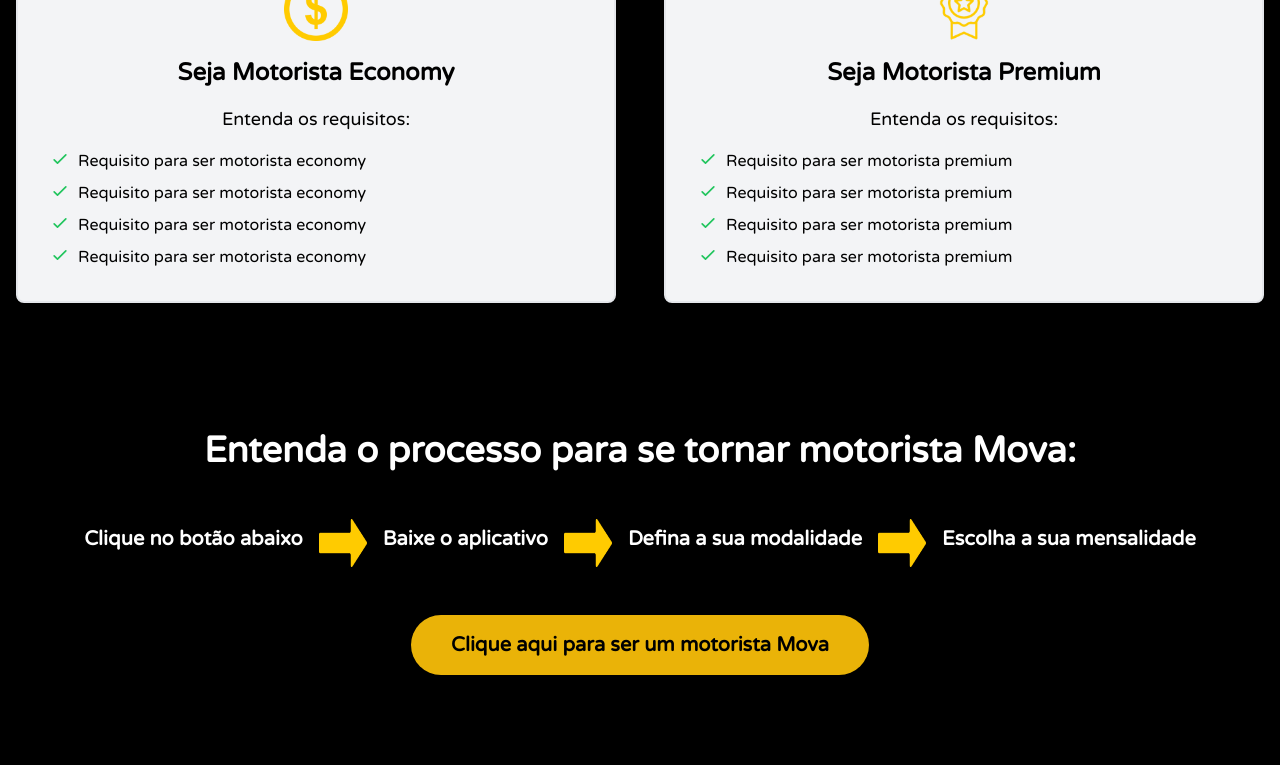
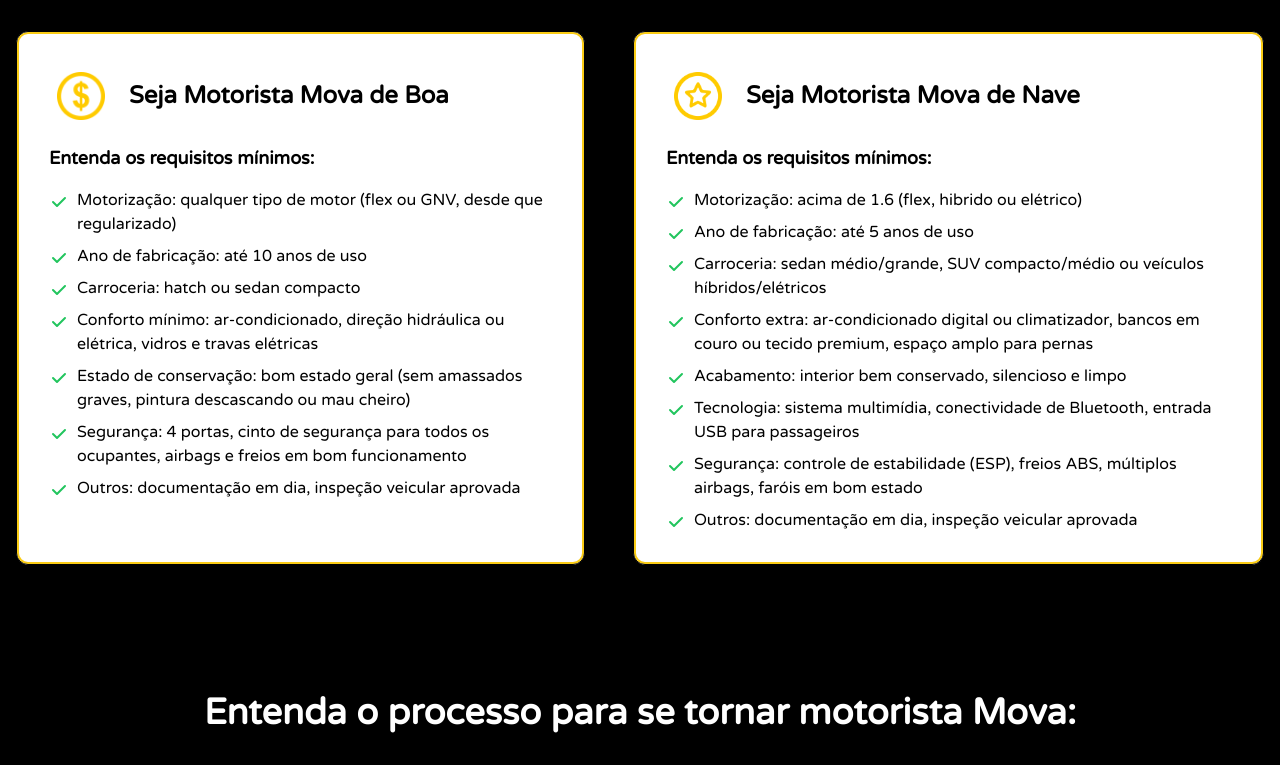
Before and after one commit to andradeFLucas/pSiteMovaV2, a plain HTML site: page seja-motorista.html in a window 1280 px wide. Shown: the part 729-1494 px from the top of the page. Drawn offline with nearby package versions, Linux system fonts and the light colour scheme.

Commit message:
Seja motorista ajustado
Icons alterados e requisitos tbm

```diff
--- a/seja-motorista.html
+++ b/seja-motorista.html
@@ -111,36 +111,50 @@
         <!-- Seção de Modalidades (Economy e Premium) - Fundo alterado para preto -->
         <section class="py-16 bg-black text-white">
             <div class="container mx-auto px-4">
-                <div class="grid grid-cols-1 lg:grid-cols-2 gap-12">
-                    <!-- Card Seja Motorista Economy -->
-                    <div class="bg-gray-100 p-8 rounded-lg shadow-lg border-2 border-gray-200 text-center text-black">
-                        <div class="flex justify-center mb-4">
-                            <!-- Ícone de dinheiro -->
-                            <img src="img/Ilustra_Seja_Economy.png" style="width: 64px; height: 64px;" alt="Ícone" />
+                <h2 class="text-3xl lg:text-4xl font-bold mb-12 text-center">
+                    Escolha a sua categoria de motorista:
+                </h2>
+                <div class="flex flex-col md:flex-row justify-center items-stretch gap-12">
+                    <!-- Card Seja Motorista Mova de Boa -->
+                    <div class="bg-white p-8 rounded-xl shadow-lg border border-black text-left text-black ring-2 ring-inset ring-yellow-400">
+                        <div class="flex items-center gap-4 mb-4">
+<!--                     Ícone de dinheiro (PNG) -->
+                            <div class="rounded-full flex-shrink-0 w-16 h-16 flex items-center justify-center">
+                                <img src="img/Ilustra_Seja_Economy.png" alt="Ícone Mova de Boa" class="w-12 h-12" onerror="this.onerror=null;this.src='https://placehold.co/48x48/000000/FFFFFF?text=R$';" />
+                            </div>
+                            <h3 class="text-2xl font-bold">Seja Motorista Mova de Boa</h3>
                         </div>
-                        <h3 class="text-2xl font-bold mb-4">Seja Motorista Economy</h3>
-                        <p class="text-lg mb-4">Entenda os requisitos:</p>
+                        <p class="text-lg mb-4 font-semibold">Entenda os requisitos mínimos:</p>
                         <ul class="text-left space-y-2 text-base">
-                            <li class="flex items-start"><svg class="w-5 h-5 mr-2 text-green-500 flex-shrink-0" fill="none" stroke="currentColor" viewBox="0 0 24 24" xmlns="http://www.w3.org/2000/svg"><path stroke-linecap="round" stroke-linejoin="round" stroke-width="2" d="M5 13l4 4L19 7"></path></svg>Requisito para ser motorista economy</li>
-                            <li class="flex items-start"><svg class="w-5 h-5 mr-2 text-green-500 flex-shrink-0" fill="none" stroke="currentColor" viewBox="0 0 24 24" xmlns="http://www.w3.org/2000/svg"><path stroke-linecap="round" stroke-linejoin="round" stroke-width="2" d="M5 13l4 4L19 7"></path></svg>Requisito para ser motorista economy</li>
-                            <li class="flex items-start"><svg class="w-5 h-5 mr-2 text-green-500 flex-shrink-0" fill="none" stroke="currentColor" viewBox="0 0 24 24" xmlns="http://www.w3.org/2000/svg"><path stroke-linecap="round" stroke-linejoin="round" stroke-width="2" d="M5 13l4 4L19 7"></path></svg>Requisito para ser motorista economy</li>
-                            <li class="flex items-start"><svg class="w-5 h-5 mr-2 text-green-500 flex-shrink-0" fill="none" stroke="currentColor" viewBox="0 0 24 24" xmlns="http://www.w3.org/2000/svg"><path stroke-linecap="round" stroke-linejoin="round" stroke-width="2" d="M5 13l4 4L19 7"></path></svg>Requisito para ser motorista economy</li>
+                            <li class="flex items-start"><svg class="w-5 h-5 mr-2 mt-1 text-green-500 flex-shrink-0" fill="currentColor" viewBox="0 0 20 20"><path fill-rule="evenodd" d="M16.707 5.293a1 1 0 010 1.414l-8 8a1 1 0 01-1.414 0l-4-4a1 1 0 011.414-1.414L8 12.586l7.293-7.293a1 1 0 011.414 0z" clip-rule="evenodd"></path></svg>Motorização: qualquer tipo de motor (flex ou GNV, desde que regularizado)</li>
+                            <li class="flex items-start"><svg class="w-5 h-5 mr-2 mt-1 text-green-500 flex-shrink-0" fill="currentColor" viewBox="0 0 20 20"><path fill-rule="evenodd" d="M16.707 5.293a1 1 0 010 1.414l-8 8a1 1 0 01-1.414 0l-4-4a1 1 0 011.414-1.414L8 12.586l7.293-7.293a1 1 0 011.414 0z" clip-rule="evenodd"></path></svg>Ano de fabricação: até 10 anos de uso</li>
+                            <li class="flex items-start"><svg class="w-5 h-5 mr-2 mt-1 text-green-500 flex-shrink-0" fill="currentColor" viewBox="0 0 20 20"><path fill-rule="evenodd" d="M16.707 5.293a1 1 0 010 1.414l-8 8a1 1 0 01-1.414 0l-4-4a1 1 0 011.414-1.414L8 12.586l7.293-7.293a1 1 0 011.414 0z" clip-rule="evenodd"></path></svg>Carroceria: hatch ou sedan compacto</li>
+                            <li class="flex items-start"><svg class="w-5 h-5 mr-2 mt-1 text-green-500 flex-shrink-0" fill="currentColor" viewBox="0 0 20 20"><path fill-rule="evenodd" d="M16.707 5.293a1 1 0 010 1.414l-8 8a1 1 0 01-1.414 0l-4-4a1 1 0 011.414-1.414L8 12.586l7.293-7.293a1 1 0 011.414 0z" clip-rule="evenodd"></path></svg>Conforto mínimo: ar-condicionado, direção hidráulica ou elétrica, vidros e travas elétricas</li>
+                            <li class="flex items-start"><svg class="w-5 h-5 mr-2 mt-1 text-green-500 flex-shrink-0" fill="currentColor" viewBox="0 0 20 20"><path fill-rule="evenodd" d="M16.707 5.293a1 1 0 010 1.414l-8 8a1 1 0 01-1.414 0l-4-4a1 1 0 011.414-1.414L8 12.586l7.293-7.293a1 1 0 011.414 0z" clip-rule="evenodd"></path></svg>Estado de conservação: bom estado geral (sem amassados graves, pintura descascando ou mau cheiro)</li>
+                            <li class="flex items-start"><svg class="w-5 h-5 mr-2 mt-1 text-green-500 flex-shrink-0" fill="currentColor" viewBox="0 0 20 20"><path fill-rule="evenodd" d="M16.707 5.293a1 1 0 010 1.414l-8 8a1 1 0 01-1.414 0l-4-4a1 1 0 011.414-1.414L8 12.586l7.293-7.293a1 1 0 011.414 0z" clip-rule="evenodd"></path></svg>Segurança: 4 portas, cinto de segurança para todos os ocupantes, airbags e freios em bom funcionamento</li>
+                            <li class="flex items-start"><svg class="w-5 h-5 mr-2 mt-1 text-green-500 flex-shrink-0" fill="currentColor" viewBox="0 0 20 20"><path fill-rule="evenodd" d="M16.707 5.293a1 1 0 010 1.414l-8 8a1 1 0 01-1.414 0l-4-4a1 1 0 011.414-1.414L8 12.586l7.293-7.293a1 1 0 011.414 0z" clip-rule="evenodd"></path></svg>Outros: documentação em dia, inspeção veicular aprovada</li>
                         </ul>
                     </div>
 
-                    <!-- Card Seja Motorista Premium -->
-                    <div class="bg-gray-100 p-8 rounded-lg shadow-lg border-2 border-gray-200 text-center text-black">
-                        <div class="flex justify-center mb-4">
-                            <!-- Ícone de estrela/troféu -->
-                            <img src="img/Seja-Premium.png" style="width: 64px; height: 64px;" alt="Ícone" />
+                    <!-- Card Seja Motorista Mova de Nave -->
+                    <div class="bg-white p-8 rounded-xl shadow-lg border border-black text-left text-black ring-2 ring-inset ring-yellow-400">
+                        <div class="flex items-center gap-4 mb-4">
+                            <!-- Ícone de estrela/troféu (SVG) -->
+                            <div class="rounded-full flex-shrink-0 w-16 h-16 flex items-center justify-center">
+                                <img src="img/Mova_deNave.png" alt="Ícone Mova de Boa" class="w-12 h-12" onerror="this.onerror=null;this.src='https://placehold.co/48x48/000000/FFFFFF?text=R$';" />
+                            </div>
+                            <h3 class="text-2xl font-bold">Seja Motorista Mova de Nave</h3>
                         </div>
-                        <h3 class="text-2xl font-bold mb-4">Seja Motorista Premium</h3>
-                        <p class="text-lg mb-4">Entenda os requisitos:</p>
+                        <p class="text-lg mb-4 font-semibold">Entenda os requisitos mínimos:</p>
                         <ul class="text-left space-y-2 text-base">
-                            <li class="flex items-start"><svg class="w-5 h-5 mr-2 text-green-500 flex-shrink-0" fill="none" stroke="currentColor" viewBox="0 0 24 24" xmlns="http://www.w3.org/2000/svg"><path stroke-linecap="round" stroke-linejoin="round" stroke-width="2" d="M5 13l4 4L19 7"></path></svg>Requisito para ser motorista premium</li>
-                            <li class="flex items-start"><svg class="w-5 h-5 mr-2 text-green-500 flex-shrink-0" fill="none" stroke="currentColor" viewBox="0 0 24 24" xmlns="http://www.w3.org/2000/svg"><path stroke-linecap="round" stroke-linejoin="round" stroke-width="2" d="M5 13l4 4L19 7"></path></svg>Requisito para ser motorista premium</li>
-                            <li class="flex items-start"><svg class="w-5 h-5 mr-2 text-green-500 flex-shrink-0" fill="none" stroke="currentColor" viewBox="0 0 24 24" xmlns="http://www.w3.org/2000/svg"><path stroke-linecap="round" stroke-linejoin="round" stroke-width="2" d="M5 13l4 4L19 7"></path></svg>Requisito para ser motorista premium</li>
-                            <li class="flex items-start"><svg class="w-5 h-5 mr-2 text-green-500 flex-shrink-0" fill="none" stroke="currentColor" viewBox="0 0 24 24" xmlns="http://www.w3.org/2000/svg"><path stroke-linecap="round" stroke-linejoin="round" stroke-width="2" d="M5 13l4 4L19 7"></path></svg>Requisito para ser motorista premium</li>
+                            <li class="flex items-start"><svg class="w-5 h-5 mr-2 mt-1 text-green-500 flex-shrink-0" fill="currentColor" viewBox="0 0 20 20"><path fill-rule="evenodd" d="M16.707 5.293a1 1 0 010 1.414l-8 8a1 1 0 01-1.414 0l-4-4a1 1 0 011.414-1.414L8 12.586l7.293-7.293a1 1 0 011.414 0z" clip-rule="evenodd"></path></svg>Motorização: acima de 1.6 (flex, hibrido ou elétrico)</li>
+                            <li class="flex items-start"><svg class="w-5 h-5 mr-2 mt-1 text-green-500 flex-shrink-0" fill="currentColor" viewBox="0 0 20 20"><path fill-rule="evenodd" d="M16.707 5.293a1 1 0 010 1.414l-8 8a1 1 0 01-1.414 0l-4-4a1 1 0 011.414-1.414L8 12.586l7.293-7.293a1 1 0 011.414 0z" clip-rule="evenodd"></path></svg>Ano de fabricação: até 5 anos de uso</li>
+                            <li class="flex items-start"><svg class="w-5 h-5 mr-2 mt-1 text-green-500 flex-shrink-0" fill="currentColor" viewBox="0 0 20 20"><path fill-rule="evenodd" d="M16.707 5.293a1 1 0 010 1.414l-8 8a1 1 0 01-1.414 0l-4-4a1 1 0 011.414-1.414L8 12.586l7.293-7.293a1 1 0 011.414 0z" clip-rule="evenodd"></path></svg>Carroceria: sedan médio/grande, SUV compacto/médio ou veículos híbridos/elétricos</li>
+                            <li class="flex items-start"><svg class="w-5 h-5 mr-2 mt-1 text-green-500 flex-shrink-0" fill="currentColor" viewBox="0 0 20 20"><path fill-rule="evenodd" d="M16.707 5.293a1 1 0 010 1.414l-8 8a1 1 0 01-1.414 0l-4-4a1 1 0 011.414-1.414L8 12.586l7.293-7.293a1 1 0 011.414 0z" clip-rule="evenodd"></path></svg>Conforto extra: ar-condicionado digital ou climatizador, bancos em couro ou tecido premium, espaço amplo para pernas</li>
+                            <li class="flex items-start"><svg class="w-5 h-5 mr-2 mt-1 text-green-500 flex-shrink-0" fill="currentColor" viewBox="0 0 20 20"><path fill-rule="evenodd" d="M16.707 5.293a1 1 0 010 1.414l-8 8a1 1 0 01-1.414 0l-4-4a1 1 0 011.414-1.414L8 12.586l7.293-7.293a1 1 0 011.414 0z" clip-rule="evenodd"></path></svg>Acabamento: interior bem conservado, silencioso e limpo</li>
+                            <li class="flex items-start"><svg class="w-5 h-5 mr-2 mt-1 text-green-500 flex-shrink-0" fill="currentColor" viewBox="0 0 20 20"><path fill-rule="evenodd" d="M16.707 5.293a1 1 0 010 1.414l-8 8a1 1 0 01-1.414 0l-4-4a1 1 0 011.414-1.414L8 12.586l7.293-7.293a1 1 0 011.414 0z" clip-rule="evenodd"></path></svg>Tecnologia: sistema multimídia, conectividade de Bluetooth, entrada USB para passageiros</li>
+                            <li class="flex items-start"><svg class="w-5 h-5 mr-2 mt-1 text-green-500 flex-shrink-0" fill="currentColor" viewBox="0 0 20 20"><path fill-rule="evenodd" d="M16.707 5.293a1 1 0 010 1.414l-8 8a1 1 0 01-1.414 0l-4-4a1 1 0 011.414-1.414L8 12.586l7.293-7.293a1 1 0 011.414 0z" clip-rule="evenodd"></path></svg>Segurança: controle de estabilidade (ESP), freios ABS, múltiplos airbags, faróis em bom estado</li>
+                            <li class="flex items-start"><svg class="w-5 h-5 mr-2 mt-1 text-green-500 flex-shrink-0" fill="currentColor" viewBox="0 0 20 20"><path fill-rule="evenodd" d="M16.707 5.293a1 1 0 010 1.414l-8 8a1 1 0 01-1.414 0l-4-4a1 1 0 011.414-1.414L8 12.586l7.293-7.293a1 1 0 011.414 0z" clip-rule="evenodd"></path></svg>Outros: documentação em dia, inspeção veicular aprovada</li>
                         </ul>
                     </div>
                 </div>
```
Also changed, not shown: img/Mova_deNave.png (added).
